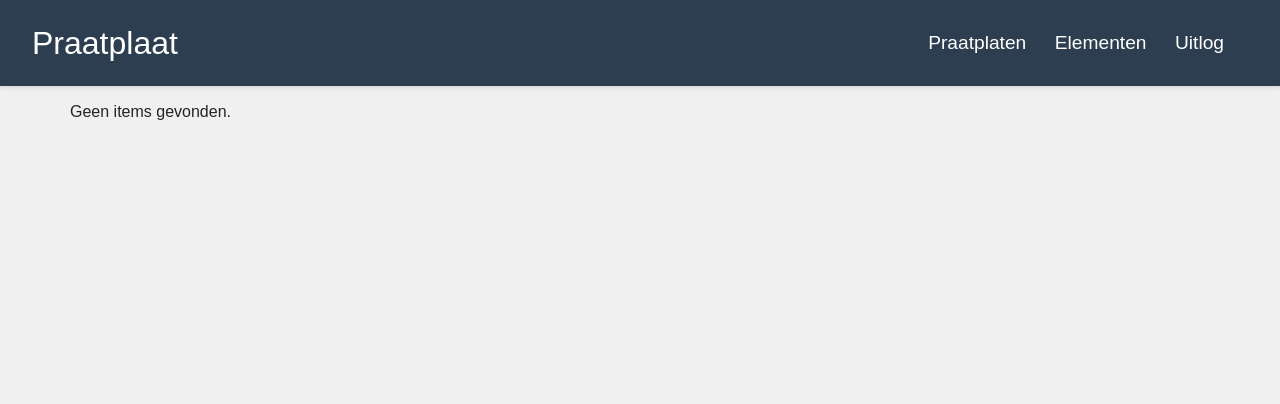
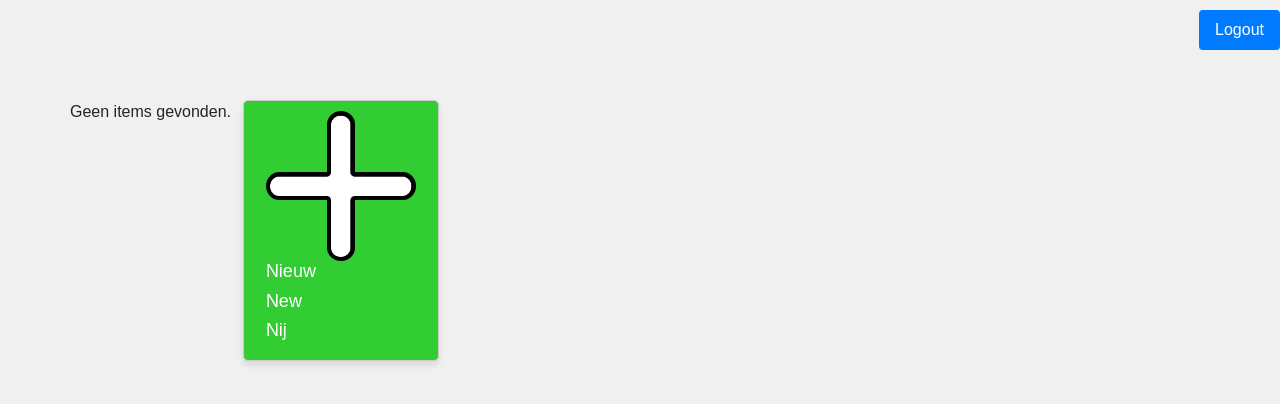
Before and after one commit to finnhet/praatplaat, a PHP site: page /index.php in a window 1280 px wide. Shown: the top 404 px of the page. Run offline with PHP 8.4, Linux system fonts and the light colour scheme; the visitor is signed in with stand-in values (Sample User, id 1); data that the repository does not hold is empty.

Commit message:
terror ding

```diff
--- a/extra/adminheader.php
+++ b/extra/adminheader.php
@@ -1,139 +1,55 @@
-<!DOCTYPE html>
-<html lang="en">
-<head>
-<meta charset="UTF-8">
-<meta name="viewport" content="width=device-width, initial-scale=1.0">
-<title>Admin Header</title>
-<style>
-body {
-    margin: 0;
-    font-family: Arial, sans-serif;
-}
-
-.admin-header {
-    background-color: #2c3e50;
-    color: #fff;
-    display: flex;
-    justify-content: space-between;
-    align-items: center;
-    padding: 1.5rem 2rem;
-    box-shadow: 0 2px 4px rgba(0,0,0,0.1);
-    position: fixed;
-    top: 0;
-    left: 0;
-    width: 100%;
-    z-index: 1000;
-}
-
-.brand h1 {
-    margin: 0;
-    font-size: 2rem;
-}
-
-.admin-nav ul {
-    list-style: none;
-    margin: 0;
-    padding: 0;
-}
-
-.admin-nav ul li {
-    display: inline-block;
-    margin-right: 1.5rem;
-}
-
-.admin-nav ul li a {
-    color: #fff;
-    text-decoration: none;
-    font-size: 1.2rem;
-    transition: color 0.3s ease;
-}
-
-.admin-nav ul li a:hover {
-    color: #f39c12;
-}
-
-.user-profile {
-    display: flex;
-    align-items: center;
-}
-
-.avatar {
-    width: 3.5rem;
-    height: 3.5rem;
-    border-radius: 50%;
-    margin-right: 1rem;
-}
-
-.username {
-    font-size: 1.2rem;
-}
-
-body {
-    padding-top: 6rem;
-}
-
-@media screen and (max-width: 768px) {
-    .admin-header {
-        padding: 1rem;
-    }
-
-    .brand h1 {
-        font-size: 1.5rem;
-    }
-
-    .admin-nav ul li {
-        margin-right: 1rem;
-    }
-
-    .admin-nav ul li a {
-        font-size: 1rem;
-    }
-
-    .avatar {
-        width: 3rem;
-        height: 3rem;
-    }
-
-    .username {
-        font-size: 1rem;
-    }
-
-    body {
-        padding-top: 5rem;
-    }
-}
-
-.ontlinken {
-    color: inherit;
-    text-decoration-line: none;
-}
-</style>
-</head>
-<body>
-
 <?php
 
 
-if(isset($_GET['logout'])) {
+// Check if the user is logged in
+if (!isset($_SESSION['username'])) {
+    // Redirect to login page if not logged in
+    header("Location: login.php");
+    exit();
+}
+
+// Logout logic
+if (isset($_POST['logout'])) {
+    // Unset all session variables
     $_SESSION = array();
+
+    // Destroy the session
     session_destroy();
+
+    // Redirect to login page
     header("Location: login.php");
     exit();
 }
 ?>
 
-<header class="admin-header">
-    <div class="brand">
-        <h1><a class="ontlinken" href="index.php">Praatplaat</a></h1>
-    </div>
-    <nav class="admin-nav">
-        <ul>
-            <li><a href="praatplaat.php">Praatplaten</a></li>
-            <li><a href="elementEdit.php">Elementen</a></li>
-            <li><a class="ontlinken" href="?logout=true">Uitlog</a></li>
-        </ul>
-    </nav>
-</header>
-
+<!DOCTYPE html>
+<html lang="en">
+<head>
+    <meta charset="UTF-8">
+    <meta name="viewport" content="width=device-width, initial-scale=1.0">
+    <title>Logout</title>
+    <style>
+        .logout-button {
+            padding: 8px 16px;
+            margin-top: 10px;
+            background-color: #007bff;
+            color: #fff;
+            border: none;
+            border-radius: 4px;
+            cursor: pointer;
+            transition: background-color 0.3s;
+            float: right;
+        }
+        .logout-button:hover {
+            background-color: #0056b3;
+        }
+    </style>
+</head>
+<body>
+    <header style="position: absolute; top: 0; right: 0;">
+        <form method="post">
+            <button class="logout-button" type="submit" name="logout">Logout</button>
+        </form>
+    </header>
 </body>
 </html>
--- a/index.php
+++ b/index.php
@@ -99,7 +99,23 @@ if (isset($_SESSION['username'])) {
 
             $conn->close();
             ?>
+             <?php if(isset($_SESSION['username'])): ?> <!-- Only show if logged in -->
+                <div class='col-sm-6 col-md-3'>
+                   <div style="background-color: #32cd32; color: white" class='board'>
+                   <a href="praatplaat.php" class='board-link'>
+                   <img src= "../fotos/plusplus.png" class='img-fluid'>
+
+                    <div class='board-content'>
+                    <h2>Nieuw</h2>
+                    <h2>New</h2>
+                  <h2>Nij</h2>
+                    </div>
+                  </a>
+                    </div>
+                    </div>
+        <?php endif; ?>
         </div>
+
     </div>
 </body>
 </html>
--- a/praatplaat.php
+++ b/praatplaat.php
@@ -197,6 +197,11 @@ if (!isset($_SESSION['username'])) {
                         </div>
                     </div>
                 </div>
+                <div class="col">
+                    <form action="index.php" method="post">
+                        <button type="submit" class="btn btn-dark">Terug</button>
+                    </form>
+                </div>
             </div>
         </div>
     </div>
```
Also changed, not shown: elementEdit.php (+29 -3 lines), elementen.php (+12 -0 lines), praatplaattvg.php (+9 -6 lines), wijzigpraatplaat.php (+9 -6 lines), fotos/66190b8a87de6.jpg (added), fotos/661911119b31d.png (added), fotos/plus.png (added), fotos/plusplus.png (added).
